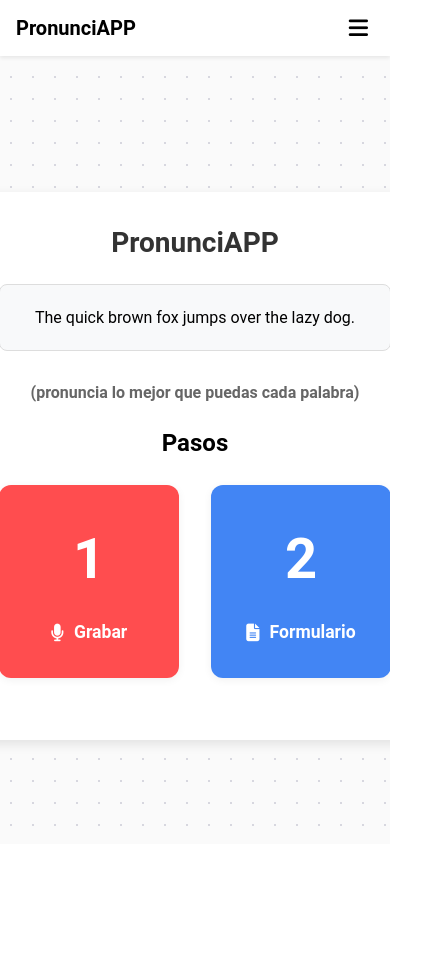
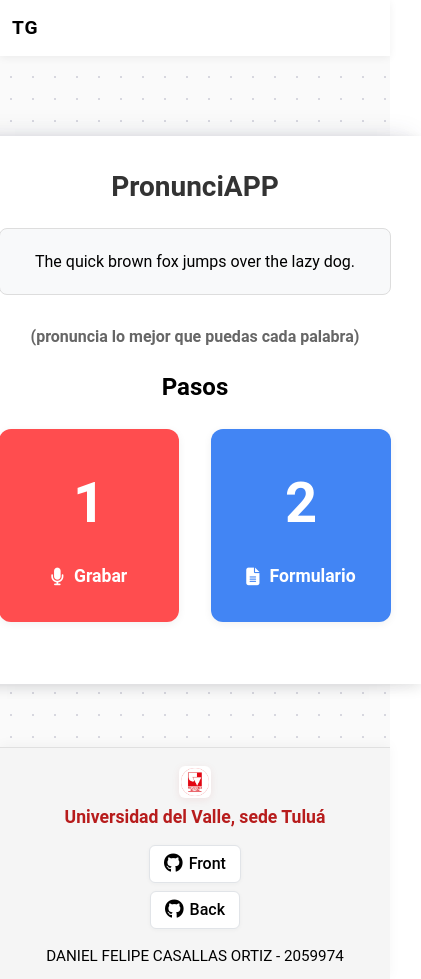
Before and after one commit to casariz/frontend-PronunciAPP, an Angular app: page /dashboard in a window 390 px wide. Shown: the whole page, 421 px wide, since content can reach past the window. Before the commit the page ends 844 px from the top, so only its background shows below. Built offline with nearby package versions, Linux system fonts and the light colour scheme.

Commit message:
Add footer component with styling and integrate it into the app layout; enhance sidebar and dashboard UI for improved design

```diff
--- a/src/app/app.component.html
+++ b/src/app/app.component.html
@@ -6,3 +6,4 @@
     <router-outlet></router-outlet>
   </app-sidebar>
 </div>
+<app-footer></app-footer>
--- a/src/app/app.component.ts
+++ b/src/app/app.component.ts
@@ -1,10 +1,11 @@
 import { Component } from '@angular/core';
 import { RouterOutlet } from '@angular/router';
 import { SidebarComponent } from './components/sidebar/sidebar.component';
+import { FooterComponent } from './components/footer/footer.component';
 
 @Component({
   selector: 'app-root',
-  imports: [RouterOutlet, SidebarComponent],
+  imports: [RouterOutlet, SidebarComponent, FooterComponent],
   templateUrl: './app.component.html',
   styleUrl: './app.component.css'
 })
--- a/src/app/components/dashboard/dashboard.component.css
+++ b/src/app/components/dashboard/dashboard.component.css
@@ -6,13 +6,22 @@
     padding: 20px;
   }
 
+  .pronunciation-shadow {
+    box-shadow:
+    -8px 0 24px -8px rgba(55, 57, 98, 0.12), /* sombra izquierda */
+    0 -8px 24px -8px rgba(55, 57, 98, 0.10),  /* sombra arriba */
+    0 4px 12px rgba(0, 0, 0, 0.1);            /* sombra original */
+    border-radius: 0; /* opcional, para evitar radios en la sombra */
+    display: inline-block;
+  }
+
   .pronunciation-box {
     max-width: 600px;
     text-align: center;
     padding: 30px;
-    border-radius: 10px;
-    box-shadow: 0 4px 12px rgba(0, 0, 0, 0.1);
+    border-radius: 10px; /* Restaurar si lo deseas */
     background-color: white;
+    /* box-shadow eliminado */
   }
 
   .title {
--- a/src/app/components/dashboard/dashboard.component.html
+++ b/src/app/components/dashboard/dashboard.component.html
@@ -1,4 +1,5 @@
 <div class="container">
+    <div class="pronunciation-shadow">
         <div class="pronunciation-box">
             <header class="section-header">
                 <h1 class="title">PronunciAPP</h1>
@@ -84,6 +85,7 @@
             </div>
         </div>
     </div>
+</div>
 
 <!-- Componente flotante para el nombre -->
 <div *ngIf="showNameInput" class="floating-name-input-overlay">
--- /dev/null
+++ b/src/app/components/footer/footer.component.css
@@ -0,0 +1,121 @@
+.footer-container {
+  width: 100%;
+  background: #f5f5f5;
+  border-top: 1px solid #e0e0e0;
+  padding: 18px 0 12px 0;
+  display: flex;
+  justify-content: center;
+  align-items: center;
+  font-size: 1rem;
+  box-shadow: 0 -2px 12px rgba(0,0,0,0.04);
+  color: #000;
+}
+
+.footer-content {
+  display: flex;
+  flex-direction: row;
+  align-items: center;
+  gap: 32px;
+  flex-wrap: wrap;
+}
+
+.footer-logo {
+  display: flex;
+  align-items: center;
+  gap: 12px;
+}
+
+.univalle-logo {
+  height: 40px;
+  width: auto;
+  border-radius: 6px;
+  box-shadow: 0 2px 8px rgba(183,28,28,0.08);
+  background: #fff;
+  padding: 2px;
+}
+
+.univalle-name {
+  font-weight: bold;
+  color: #b71c1c;
+  font-size: 1.1rem;
+}
+
+.footer-info {
+  display: flex;
+  flex-direction: column;
+  gap: 8px;
+}
+
+.github-links {
+  display: flex;
+  gap: 18px;
+  margin-bottom: 2px;
+}
+
+.github-link {
+  color: #000;
+  text-decoration: none;
+  font-weight: 500;
+  display: flex;
+  align-items: center;
+  gap: 6px;
+  background: #fff;
+  border-radius: 6px;
+  padding: 6px 14px;
+  border: 1px solid #e1e4e8;
+  transition: background 0.2s, box-shadow 0.2s;
+  font-size: 1rem;
+  box-shadow: 0 1px 4px rgba(36,41,47,0.04);
+}
+
+.github-link:hover {
+  background: #f6f8fa;
+  box-shadow: 0 2px 8px rgba(36,41,47,0.08);
+  text-decoration: underline;
+  color: #000;
+}
+
+.github-link i {
+  font-size: 1.2rem;
+}
+
+.footer-description {
+  color: #000;
+  font-size: 0.98rem;
+  margin-top: 2px;
+  word-break: break-word;
+  text-align: left;
+}
+
+/* Responsive styles for mobile */
+@media (max-width: 600px) {
+  .footer-content {
+    flex-direction: column;
+    align-items: center;
+    gap: 14px;
+    text-align: center;
+  }
+  .footer-logo {
+    flex-direction: column;
+    gap: 6px;
+    align-items: center;
+  }
+  .univalle-logo {
+    height: 32px;
+  }
+  .github-links {
+    flex-direction: column;
+    gap: 8px;
+    width: 100%;
+    align-items: center;
+  }
+  .footer-description {
+    font-size: 0.95rem;
+    margin-top: 6px;
+    text-align: center;
+  }
+  .footer-info {
+    align-items: center;
+    width: 100%;
+  }
+}
--- /dev/null
+++ b/src/app/components/footer/footer.component.html
@@ -0,0 +1,21 @@
+<footer class="footer-container">
+  <div class="footer-content">
+    <div class="footer-logo">
+      <img src="../../univalle_1.png" alt="Logo Univalle" class="univalle-logo">
+      <span class="univalle-name">Universidad del Valle, sede Tuluá</span>
+    </div>
+    <div class="footer-info">
+      <div class="github-links">
+        <a href="https://github.com/casariz/frontend-PronunciAPP" target="_blank" rel="noopener" class="github-link">
+          <i class="fa-brands fa-github"></i> Front
+        </a>
+        <a href="https://github.com/casariz/VALL-E-X" target="_blank" rel="noopener" class="github-link">
+          <i class="fa-brands fa-github"></i> Back
+        </a>
+      </div>
+      <div class="footer-description">
+        DANIEL FELIPE CASALLAS ORTIZ - 2059974
+      </div>
+    </div>
+  </div>
+</footer>
--- a/src/app/components/sidebar/sidebar.component.css
+++ b/src/app/components/sidebar/sidebar.component.css
@@ -1,223 +1,110 @@
-.sidebar {
+.top-navbar-navbar {
+  width: 100%;
+  background-color: #fff;
+  box-shadow: 0 2px 8px rgba(0,0,0,0.06);
   display: flex;
   flex-direction: column;
-  height: 100vh;
-  width: 250px;
-  background-color: #ffffff;
-  color: #000000;
-  padding: 20px;
-  box-shadow: 2px 0 5px rgba(0, 0, 0, 0.1);
-  transition: all 0.3s ease;
+  align-items: center;
+  justify-content: flex-start;
+  height: auto;
+  position: sticky;
+  top: 0;
+  z-index: 100;
 }
 
-.sidebar.collapsed {
-  width: 70px;
-  padding: 20px 10px;
-  overflow: visible;
+.navbar-content {
+  width: 100%;
+  max-width: 1200px;
+  display: flex;
+  align-items: center;
+  justify-content: space-between;
+  padding: 0 32px;
+  height: 60px;
 }
 
-.app-title {
-  text-align: center;
-  margin-bottom: 40px;
+.navbar-title {
+  font-size: 1.5rem;
+  font-weight: bold;
+  color: #000;
+  letter-spacing: 1px;
 }
 
-.app-title h3 {
-  font-size: 20px;
-  letter-spacing: 1px;
+.navbar-links {
+  display: flex;
+  align-items: center;
+  gap: 24px;
+  list-style: none;
   margin: 0;
-  color: #000000;
-  transition: font-size 0.3s ease;
+  padding: 0;
+  transition: all 0.2s;
 }
 
-.app-title h3.app-icon-only {
-  font-size: 24px;
-  font-weight: bold;
+.navbar-links li {
+  display: flex;
 }
 
-.clickable-title {
-  cursor: pointer;
-  user-select: none;
-  padding: 8px;
-  border-radius: 5px;
-  transition: background-color 0.3s;
+.navbar-links a {
+  display: flex;
+  align-items: center;
+  gap: 8px;
+  color: #000;
+  text-decoration: none;
+  font-size: 1rem;
+  font-weight: 500;
+  padding: 8px 16px;
+  border-radius: 6px;
+  transition: background 0.2s, color 0.2s;
 }
 
-.clickable-title:hover {
-  background-color: #f1f1f1;
+.navbar-links a.active,
+.navbar-links a:hover {
+  background: #696969;
+  color: #fff;
 }
 
-.navbar-section {
-  padding: 15px 0;
-  border-top: 1px solid rgba(255, 255, 255, 0.1);
-  border-bottom: 1px solid rgba(255, 255, 255, 0.1);
-  margin-bottom: 30px;
+.navbar-links i {
+  font-size: 1.1rem;
+  color: #000;
 }
 
-.navbar-section h4 {
-  margin: 0;
-  font-size: 18px;
-  font-weight: 500;
-  color: #000000;
-}
-
-.navigation {
-  margin-top: auto;
-}
-
-.navigation ul {
-  list-style: none;
-  padding: 0;
-  margin: 0;
-}
-
-.navigation li {
-  margin-bottom: 10px;
-}
-
-.navigation a {
-  display: flex;
-  align-items: center;
-  padding: 10px 15px;
-  color: #000000;
-  text-decoration: none;
-  border-radius: 5px;
-  transition: background-color 0.3s;
-}
-
-.navigation a i {
-  font-size: 18px;
-  min-width: 25px;
-  margin-right: 10px;
-}
-
-.sidebar.collapsed .navigation a {
-  justify-content: center;
-  padding: 15px 0;
-}
-
-.sidebar.collapsed .navigation a i {
-  margin-right: 0;
-  font-size: 20px;
-}
-
-.navigation a:hover, .navigation a.active {
-  background-color: #000000;
-  color: #ffffff;
-}
-
-.layout-container {
-  display: grid;
-  grid-template-areas:
-    "sidebar navbar"
-    "sidebar content";
-  grid-template-columns: 250px 1fr;
-  grid-template-rows: 60px 1fr;
-  height: 100vh;
-  transition: grid-template-columns 0.3s ease;
-}
-
-.sidebar-collapsed {
-  grid-template-columns: 70px 1fr;
-}
-
-.top-navbar {
-  grid-area: navbar;
-  background-color: #ffffff;
-  box-shadow: 0 2px 4px rgba(0, 0, 0, 0.1);
-  display: flex;
-  align-items: center;
-  padding: 0 20px;
-  z-index: 10;
-}
-
-.page-title {
-  margin: 0;
-  font-size: 20px;
-  color: #2c3e50;
-}
-
-.content-area {
-  grid-area: content;
-  overflow-y: auto;
-  padding: 20px;
+.mobile-menu-btn {
+  display: none;
 }
 
 @media (max-width: 768px) {
-  .sidebar {
-    display: none;
+  .navbar-content {
+    padding: 0 12px;
+    height: 56px;
   }
-  .layout-container {
-    display: block;
-    height: 100vh;
+  .navbar-title {
+    font-size: 1.2rem;
   }
-  .top-navbar.mobile-navbar {
+  .navbar-links {
     display: flex;
-    align-items: center;
-    justify-content: space-between;
-    background: #fff;
-    padding: 0 16px;
-    height: 56px;
-    box-shadow: 0 2px 4px rgba(0,0,0,0.08);
-    position: relative;
-    z-index: 100;
+    flex-direction: row;
+    position: static;
+    width: auto;
+    background: none;
+    box-shadow: none;
+    padding: 0;
+    gap: 12px;
   }
-  .mobile-title {
-    font-size: 20px;
-    font-weight: bold;
-    margin: 0;
-    color: #000;
+  .navbar-links.mobile-open,
+  .navbar-links.mobile-closed,
+  .navbar-links.mobile-dropdown {
+    display: none !important;
   }
-  .mobile-menu-btn {
-    background: none;
-    border: none;
-    font-size: 22px;
-    cursor: pointer;
-    color: #000;
-    outline: none;
-  }
-  .mobile-nav-menu {
-    background: #fff;
-    box-shadow: 0 2px 8px rgba(0,0,0,0.08);
-    position: absolute;
-    width: 100%;
-    left: 0;
-    top: 56px;
-    z-index: 99;
-    animation: slideDown 0.2s;
-  }
-  .mobile-nav-menu ul {
-    list-style: none;
-    margin: 0;
-    padding: 0;
-  }
-  .mobile-nav-menu li {
-    border-bottom: 1px solid #eee;
-  }
-  .mobile-nav-menu a {
-    display: flex;
-    align-items: center;
-    padding: 14px 20px;
-    color: #000;
-    text-decoration: none;
-    font-size: 16px;
-    transition: background 0.2s;
-  }
-  .mobile-nav-menu a i {
-    margin-right: 12px;
-    font-size: 18px;
-  }
-  .mobile-nav-menu a.active,
-  .mobile-nav-menu a:hover {
-    background: #000;
-    color: #fff;
-  }
-  .content-area {
-    padding: 16px;
-    margin-top: 56px;
+  .hide-on-mobile {
+    display: flex !important;
   }
 }
 
-@keyframes slideDown {
-  from { opacity: 0; transform: translateY(-10px);}
-  to { opacity: 1; transform: translateY(0);}
+.navbar-content-area {
+  padding: 24px 32px 0 32px;
 }
+
+@media (max-width: 768px) {
+  .navbar-content-area {
+    padding: 16px 8px 0 8px;
+  }
+}
--- a/src/app/components/sidebar/sidebar.component.html
+++ b/src/app/components/sidebar/sidebar.component.html
@@ -1,51 +1,13 @@
-<div class="layout-container" [class.sidebar-collapsed]="sidebarCollapsed">
-  <!-- Barra superior para móviles -->
-  <ng-container *ngIf="isMobile; else desktopSidebar">
-    <div class="top-navbar mobile-navbar">
-      <h3 class="mobile-title">
-        PronunciAPP
-      </h3>
-      <button class="mobile-menu-btn" (click)="sidebarCollapsed = !sidebarCollapsed">
-        <i class="fas" [ngClass]="sidebarCollapsed ? 'fa-bars' : 'fa-times'"></i>
-      </button>
+<nav class="top-navbar-navbar">
+  <div class="navbar-content">
+    <div class="navbar-title">
+      <span>TG</span>
     </div>
-    <div class="mobile-nav-menu" *ngIf="!sidebarCollapsed">
-      <ul>
-        <li>
-          <a routerLink="/dashboard" routerLinkActive="active" (click)="sidebarCollapsed = true">
-            <i class="fas fa-tachometer-alt"></i>
-            <span>Dashboard</span>
-          </a>
-        </li>
-        <!-- Agrega más enlaces aquí si es necesario -->
-      </ul>
-    </div>
-  </ng-container>
-
-  <!-- Sidebar para escritorio -->
-  <ng-template #desktopSidebar>
-    <div class="sidebar" [class.collapsed]="sidebarCollapsed">
-      <div class="app-title">
-        <h3 [class.app-icon-only]="sidebarCollapsed" (click)="toggleSidebar()" class="clickable-title">
-          <span *ngIf="!sidebarCollapsed">PronunciAPP</span>
-          <i *ngIf="sidebarCollapsed" class="fas" [ngClass]="sidebarCollapsed ? 'fa-bars' : 'fa-times'"></i>
-        </h3>
-      </div>
-      <div class="navigation">
-        <ul>
-          <li>
-            <a routerLink="/dashboard" routerLinkActive="active">
-              <i class="fas fa-tachometer-alt"></i>
-              <span *ngIf="!sidebarCollapsed">Dashboard</span>
-            </a>
-          </li>
-          <!-- ...otros enlaces... -->
-        </ul>
-      </div>
-    </div>
-  </ng-template>
-
-  <div class="content-area">
-    <ng-content></ng-content>
+    <ul class="navbar-links">
+      <!-- Aquí puedes agregar más enlaces si es necesario -->
+    </ul>
   </div>
+</nav>
+<div class="navbar-content-area">
+  <ng-content></ng-content>
 </div>
--- a/src/app/components/sidebar/sidebar.component.ts
+++ b/src/app/components/sidebar/sidebar.component.ts
@@ -1,7 +1,5 @@
 import { CommonModule } from '@angular/common';
-import { Component, OnInit, OnDestroy } from '@angular/core';
-import { Router, NavigationEnd } from '@angular/router';
-import { filter } from 'rxjs/operators';
+import { Component } from '@angular/core';
 
 @Component({
   selector: 'app-sidebar',
@@ -9,64 +7,4 @@ import { filter } from 'rxjs/operators';
   styleUrls: ['./sidebar.component.css'],
   imports: [CommonModule],
 })
-export class SidebarComponent implements OnInit, OnDestroy {
-  currentPage: string = 'Dashboard';
-  sidebarCollapsed: boolean = false;
-  isMobile = false;
-
-  constructor(private router: Router) {}
-
-  ngOnInit(): void {
-    this.checkMobile();
-    window.addEventListener('resize', this.checkMobile.bind(this));
-
-    // Set initial page based on current route
-    this.setCurrentPageFromUrl(this.router.url);
-
-    // Update current page on route changes
-    this.router.events.pipe(
-      filter(event => event instanceof NavigationEnd)
-    ).subscribe((event: any) => {
-      this.setCurrentPageFromUrl(event.url);
-    });
-  }
-
-  ngOnDestroy(): void {
-    window.removeEventListener('resize', this.checkMobile.bind(this));
-  }
-
-  checkMobile() {
-    this.isMobile = window.innerWidth <= 768;
-    if (this.isMobile) {
-      this.sidebarCollapsed = true;
-    }
-  }
-
-  toggleSidebar(): void {
-    this.sidebarCollapsed = !this.sidebarCollapsed;
-  }
-
-  private isMobileDevice(): boolean {
-    return window.innerWidth <= 768;
-  }
-
-  private setCurrentPageFromUrl(url: string): void {
-    // Extract the current page from the URL
-    const urlPath = url.split('/').pop() || 'dashboard';
-
-    // Set the current page title based on the URL
-    switch(urlPath) {
-      case 'dashboard':
-        this.currentPage = 'Dashboard';
-        break;
-      case 'historial':
-        this.currentPage = 'Historial';
-        break;
-      case 'settings':
-        this.currentPage = 'Configuración';
-        break;
-      default:
-        this.currentPage = 'Dashboard';
-    }
-  }
-}
+export class SidebarComponent {}
--- a/src/index.html
+++ b/src/index.html
@@ -9,6 +9,7 @@
     <link rel="stylesheet" href="https://cdnjs.cloudflare.com/ajax/libs/font-awesome/6.5.1/css/all.min.css"
     integrity="sha512-DTOQO9RWCH3ppGqcWaEA1BIZOC6xxalwEsw9c2QQeAIftl+Vegovlnee1c9QX4TctnWMn13TZye+giMm8e2LwA=="
     crossorigin="anonymous" referrerpolicy="no-referrer" />
+
 </head>
 <body>
   <app-root></app-root>
```
Also changed, not shown: src/app/components/footer/footer.component.ts (added, +10 -0 lines), public/univalle_1.png (added), 1 other file (tests, documents, lock files or other folders). Lines whose indentation alone changed are shown as unchanged.
